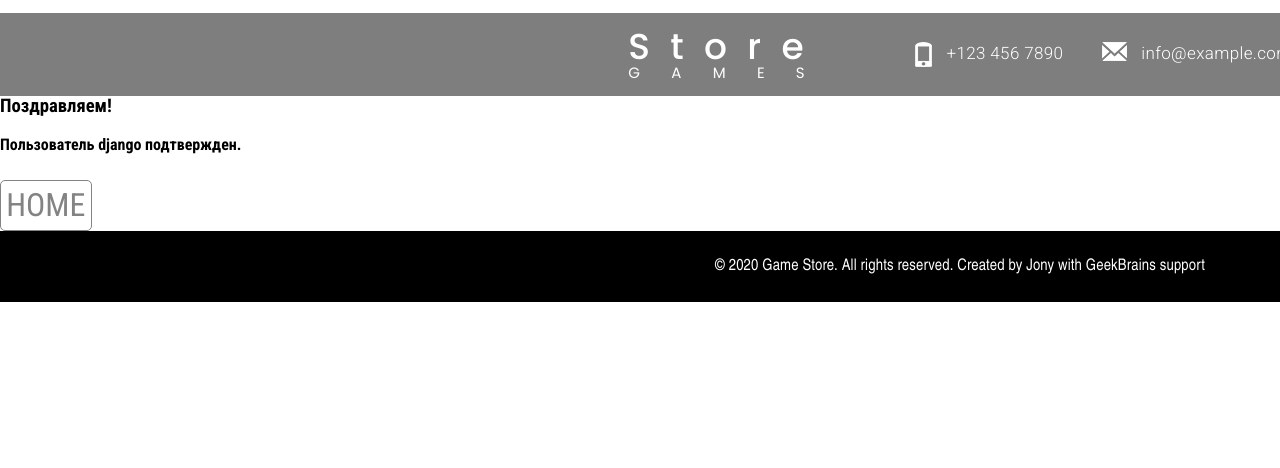
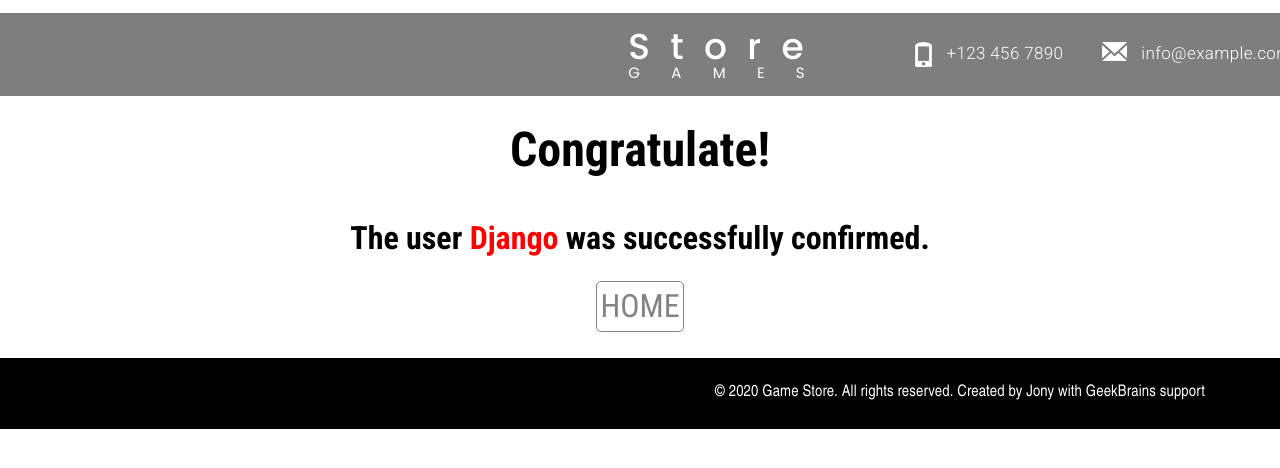
Before and after one commit to jamsi-max/Django_2, a Django app: page /auth/verify/ddfgt@bk.ru/1/ in a window 1280 px wide; the page is wider, and only the part inside the window is pictured. Shown: the top 468 px of that part. Run offline with Django 3.2, Linux system fonts and the light colour scheme; a user stored in the database is signed in; data comes from the database, SQL or seed files in the repository.

Commit message:
create email auth and context_processors and fixed bag disqount view

```diff
--- a/gameShop/adminapp/forms.py
+++ b/gameShop/adminapp/forms.py
@@ -17,7 +17,7 @@ class AdminCreateUserForm(FormWidgetMixin, UserCreationForm, AgeValidationMixin)
 class AdminUpdateUserForm(FormWidgetMixin, UserChangeForm, AgeValidationMixin):
     class Meta:
         model = ShopUser
-        fields = ('username', 'first_name', 'last_name', 'age', 'email', 'avatar', 'is_staff', 'is_superuser', 'is_active')
+        fields = ('username', 'password', 'first_name', 'last_name', 'age', 'email', 'avatar', 'is_staff', 'is_superuser', 'is_active')
 
     class_all_fields = 'form-item-news-add'
     password = False
--- a/gameShop/adminapp/templates/authapp/shopuser_confirm_delete.html
+++ b/gameShop/adminapp/templates/authapp/shopuser_confirm_delete.html
@@ -7,7 +7,7 @@
 {% block contentList %}
     <h2>Are you sure you want to delete this user item?</h2>
     <div class="admin-form-news-del">
-        <form action="{% url 'admin:user_delete' shopuser.pk %}" method="POST" class="admin-form">
+        <form action="{% url 'admin:user_delete' shopuser.pk %}" method="POST" class="admin-form" enctype="multipart/form-data">
             {% csrf_token %}
             <div class="form-news-del-info">
                 <span>User:</span>
--- a/gameShop/adminapp/templates/authapp/shopuser_form.html
+++ b/gameShop/adminapp/templates/authapp/shopuser_form.html
@@ -7,7 +7,7 @@
 {% block contentList %}
     <div class="admin-form-new-add">
      <img src="/media/{{ shopuser.avatar|default:'noname.jpg' }}" alt="" class="img-product">
-        <form method="POST" class="admin-form">
+        <form method="POST" class="admin-form" enctype="multipart/form-data">
             {% csrf_token %}
             {{ form.as_p }}
             <input type="submit" value="save" class="news-add-btn">
--- a/gameShop/adminapp/templates/mainapp/product_confirm_delete.html
+++ b/gameShop/adminapp/templates/mainapp/product_confirm_delete.html
@@ -7,7 +7,7 @@
 {% block contentList %}
     <h2>Are you sure you want to {% if product.is_active %}delete{% else %}recovery{% endif %} this {{ product.name }} item?</h2>
     <div class="admin-form-news-del">
-        <form action="{% url 'admin:product_delete' product.pk %}" method="POST" class="admin-form">
+        <form action="{% url 'admin:product_delete' product.pk %}" method="POST" class="admin-form" enctype="multipart/form-data">
             {% csrf_token %}
             <div class="form-news-del-info">
                 <span>Product:</span>
--- a/gameShop/adminapp/templates/mainapp/product_form.html
+++ b/gameShop/adminapp/templates/mainapp/product_form.html
@@ -7,7 +7,7 @@
 {% block contentList %}
     <div class="admin-form-new-add">
     <img src="/media/{{ product.image|default:'no-image.jpg' }}" alt="" class="img-product">
-        <form method="POST" class="admin-form">
+        <form method="POST" class="admin-form" enctype="multipart/form-data">
             {% csrf_token %}
             {{ form.as_p }}
             <input type="submit" value="save" class="news-add-btn">
--- a/gameShop/authapp/models.py
+++ b/gameShop/authapp/models.py
@@ -12,7 +12,6 @@ def det_expires_datetime():
 class ShopUser(AbstractUser):
     avatar = models.ImageField(upload_to='users_avatar', blank=True)
     age = models.PositiveSmallIntegerField(verbose_name="age")
-
     activation_key = models.CharField(max_length=128, blank=True)
     activation_key_expires = models.DateTimeField(default=det_expires_datetime)
 
--- a/gameShop/authapp/templates/authapp/verification.html
+++ b/gameShop/authapp/templates/authapp/verification.html
@@ -20,15 +20,17 @@
 {% endblock %}
 
 {% block container %}
-    {% if user %}
-        <h3>Поздравляем!</h3>
-        <br>
-        <h4>Пользователь {{ user.username }} подтвержден.</h4>
-    {% else %}
-        <h3>Верификация не пройдена</h3>
-    {% endif %}
-    <div class="edit-home">
-        <a href="{% url 'main' %}" class="edit-home-btn">HOME</a>
+    <div class="veryfy-block">
+        {% if user.is_authenticated %}
+            <h3>Congratulate!</h3>
+            <br>
+            <h4>The user <b>{{ user.username|title }}</b> was successfully confirmed.</h4>
+        {% else %}
+            <h3>Verification failed!</h3>
+        {% endif %}
+        <div class="edit-home">
+            <a href="{% url 'main' %}" class="edit-home-btn">HOME</a>
+        </div>
     </div>
 {% endblock %}
 
--- a/gameShop/authapp/views.py
+++ b/gameShop/authapp/views.py
@@ -28,14 +28,13 @@ def login(request):
                     'basket': request.user.basket.all(),
                 }
 
-                # result = render_to_string('includes/inc__main_menu.html', context=content, request=request)
                 result = render_to_string('includes/inc__main_menu.html', context=content)
                 return JsonResponse({'result': result})
 
         else:
             return JsonResponse({'result': 0, 'error': login_form.errors})
 
-
+@login_required
 def logout(request):
     if request.is_ajax():
         auth.logout(request)
@@ -110,16 +109,17 @@ def send_verify_mail(user):
         'activation_key': user.activation_key
         })
 
-    title = f'Подтверждение учетной записи {user.username}'
-    message = f'Для подтверждения учетной записи {user.username} на портале' \
-              f'{settings.DOMAIN_NAME} перейдите по ссылке: \n' \
+    title = f'Account confirmation {user.username}'
+    message = f'To confirm your account {user.username} on the portal' \
+              f'{settings.DOMAIN_NAME} follow the link: \n' \
               f'{settings.DOMAIN_NAME}{verify_link}'
     return send_mail(title, message, settings.EMAIL_HOST_USER, [user.email], fail_silently=False)
+
 
 def verify(request, email, activation_key):
     try:
         user = get_object_or_404(ShopUser, email=email)
-        if user.activation_key == activation_key and not user.is_activation_key_expired:
+        if user.activation_key == activation_key and not user.is_activation_key_expired():
             user.is_active = True
             user.save()
             auth.login(request, user)
--- /dev/null
+++ b/gameShop/mainapp/context_processors.py
@@ -0,0 +1,2 @@
+def basket(request):
+    return {'basket': request.user.basket.all()} if request.user.is_authenticated else {'basket': []}
--- a/gameShop/static/css/style_reg.css
+++ b/gameShop/static/css/style_reg.css
@@ -115,3 +115,20 @@ form p:last-child{
 h2{
     font-size: 2.5em;
 }
+.veryfy-block{
+    display: flex;
+    flex-direction: column;
+    justify-content: center;
+    align-items: center;
+    margin: 2%;
+}
+.veryfy-block h3{
+    font-size: 3em;
+}
+.veryfy-block h4{
+    margin-top: 2%;
+    font-size: 2em;
+}
+.veryfy-block b{
+    color:red;
+}
--- a/gameShop/templates/includes/inc__basket_view.html
+++ b/gameShop/templates/includes/inc__basket_view.html
@@ -2,6 +2,6 @@
     <i class="fa fa-shopping-basket" aria-hidden="true"></i>
     {% if basket %}
     <span class="basket-count">{{ basket.0.get_quantity }}</span>
-    <span class="basket-price">{{ basket.0.get_total }}$</span>
+    <span class="basket-price">{{ basket.0.get_total|floatformat:2 }}$</span>
     {% endif %}
 </a>
```
Also changed, not shown: gameShop/basketapp/models.py (+12 -2 lines), gameShop/gameShop/settings.py (+3 -11 lines), gameShop/mainapp/templates/mainapp/product.html (+7 -3 lines), gameShop/mainapp/views.py (+1 -11 lines), gameShop/static/css/style_second.css (+12 -0 lines), gameShop/templates/includes/inc__basket_list.html (+7 -3 lines), ava.jpg (added).
